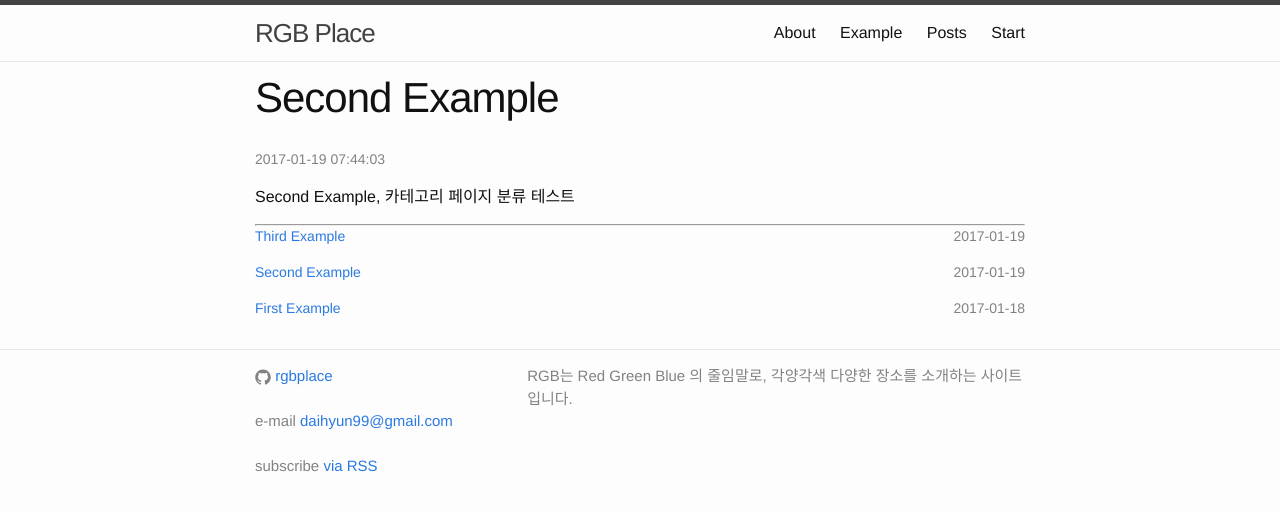
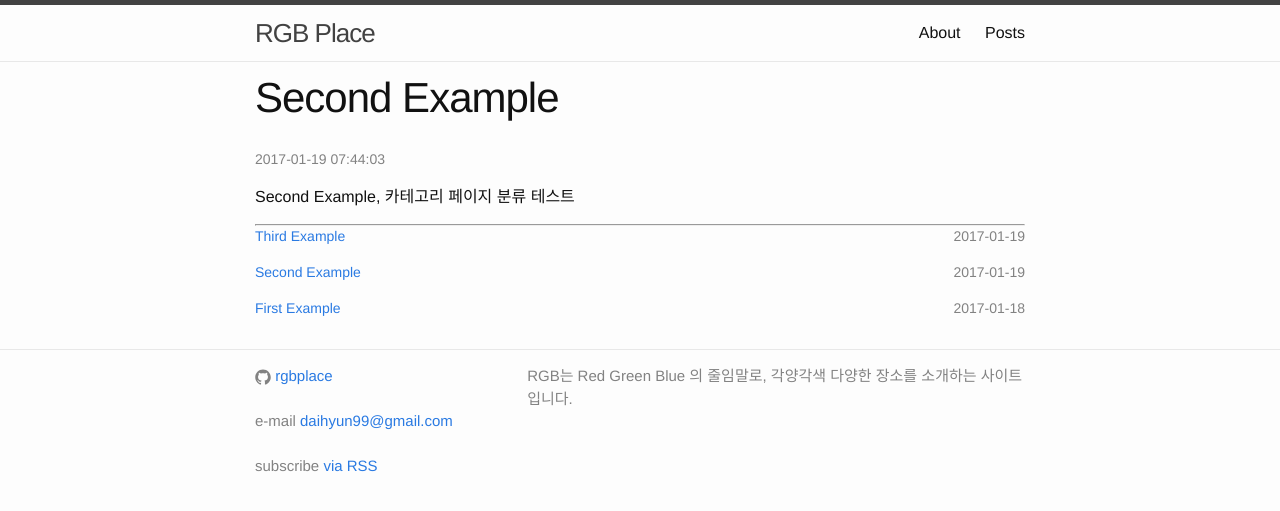
Before and after one commit to 6lueparr0t/about-rgbplace, a Jekyll site: the page built from _posts/example/0pages/2017-01-20-Second-Example.markdown, in a window 1280 px wide. Shown: the top 511 px of the page. Built offline with Jekyll 4.4.1, drawn with Linux system fonts in a browser that asks for light colours; comment, search, counter and statistics services are not loaded.

Commit message:
auto commit 2017-01-20 02:13:52

```diff
--- a/_config.yml
+++ b/_config.yml
@@ -22,6 +22,8 @@ baseurl: "" # the subpath of your site, e.g. /blog
 url: "" # the base hostname & protocol for your site, e.g. http://example.com
 
 github_username:  rgbplace
+disqus:
+  shortname: "rgbplace"
 
 
 # setup
--- a/_includes/header.html
+++ b/_includes/header.html
@@ -14,11 +14,12 @@
       </span>
 
       <div class="trigger">
-        {% for page in site.pages %}
-          {% if page.title %}
-          <a class="page-link" href="{{ page.url | relative_url }}">{{ page.title | escape }}</a>
-          {% endif %}
-        {% endfor %}
+          <a class="page-link" href="/about/">About</a>
+          <a class="page-link" href="/pages/">Posts</a>
+<!--
+          <a class="page-link" href="/pages/example/">Example</a>
+          <a class="page-link" href="/pages/start/">Start</a>
+-->
       </div>
     </nav>
 
--- a/_layouts/default.html
+++ b/_layouts/default.html
@@ -1,7 +1,7 @@
 <!DOCTYPE html>
 <html lang="{{ page.lang | default: site.lang | default: "en" }}">
 
-  {% include head.html %}
+  {% include title.html %}
 
   <body>
 
--- a/_layouts/post.html
+++ b/_layouts/post.html
@@ -1,5 +1,6 @@
 ---
 layout: default
+comments: true
 ---
 <article class="post" itemscope itemtype="http://schema.org/BlogPosting">
 
```
Also changed, not shown: README.md, _includes/title.html (renamed from _includes/head.html), pages/example.md (renamed from pages/example/example.md), pages/start.md (renamed from pages/start/start.md).
